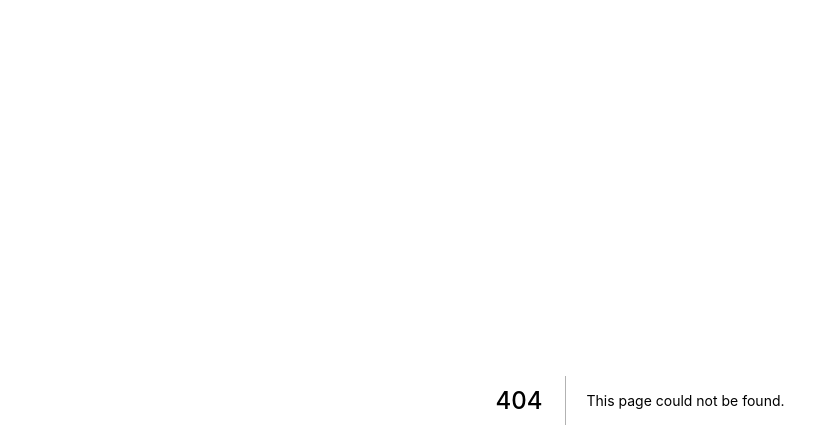
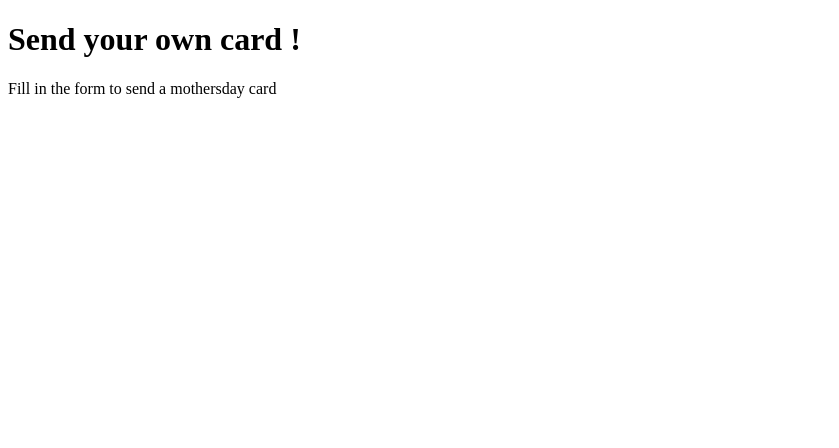
Before and after one commit to ralphbourgoo/dev4-makeitpersonal, a Next.js app: page /form in a window 1280 px wide. Before the commit this address had no page. Shown: the top 448 px of the page, without its empty margins (0-839 px from the left). Built offline with nearby package versions, Linux system fonts and the light colour scheme.

Commit message:
Routes naar pages werken

```diff
--- a/components/Layout.js
+++ b/components/Layout.js
@@ -14,8 +14,10 @@ export default function Layout({ children }) {
                     <Link href="/"><a className={styles.logo}>Mothersday  Card</a></Link>
                 </div>
                 <div>
-                    <Link href="/"><a>All Cards</a></Link>
-                    <Link href="/"><a>Send a card</a></Link>
+                    <Link href="/"><a>Home</a></Link>
+                    <Link href="/about"><a>About</a></Link>
+                    <Link href="/cards"><a>All Cards</a></Link>
+                    <Link href="/form"><a>Send a card</a></Link>
                 </div>
             </header>
 
--- /dev/null
+++ b/pages/form.js
@@ -0,0 +1,15 @@
+const Form = () => {
+    return (
+        <div>
+            <div>
+                <h1>Send your own card !</h1>
+                <p>Fill in the form to send a mothersday card</p>
+            </div>
+            <div>
+
+            </div>
+        </div>
+     );
+}
+
+export default Form;
```
Also changed, not shown: components/CardForm.js (added, +9 -0 lines), pages/about.js (added, +10 -0 lines).
